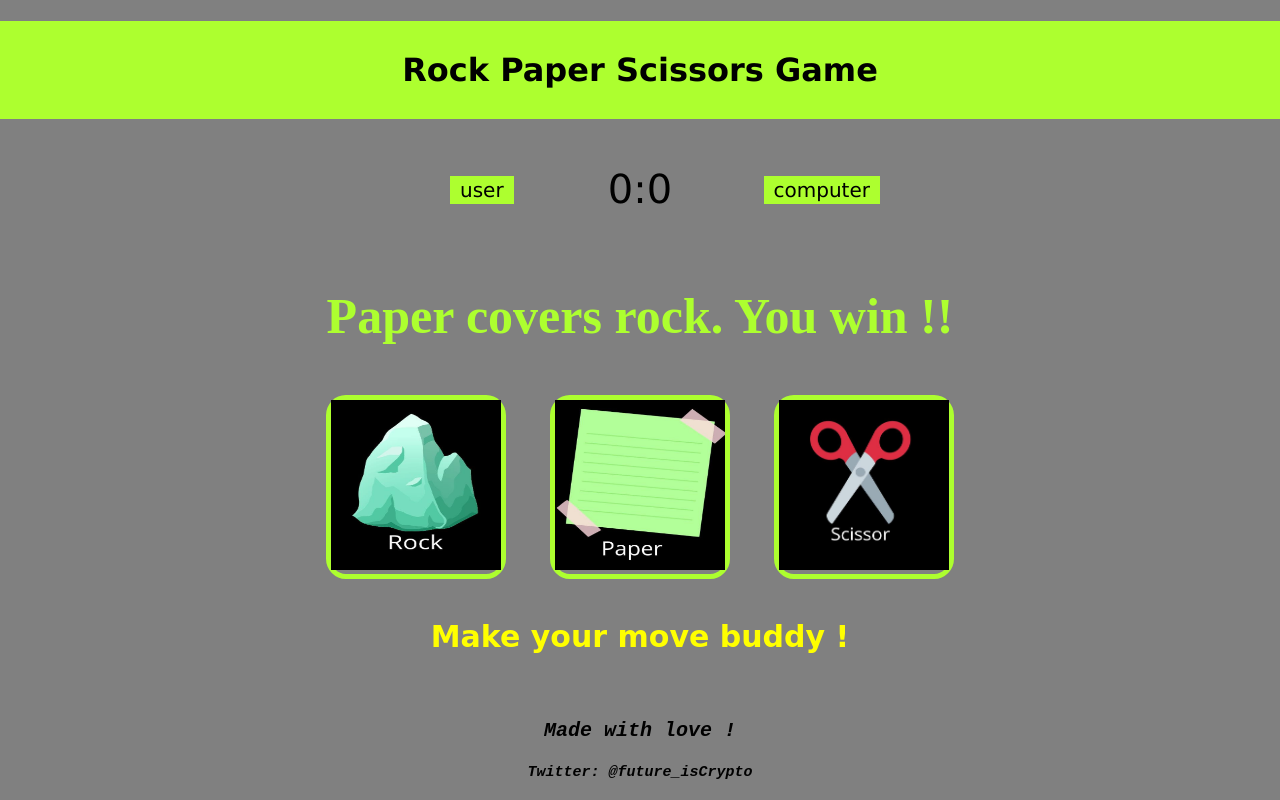
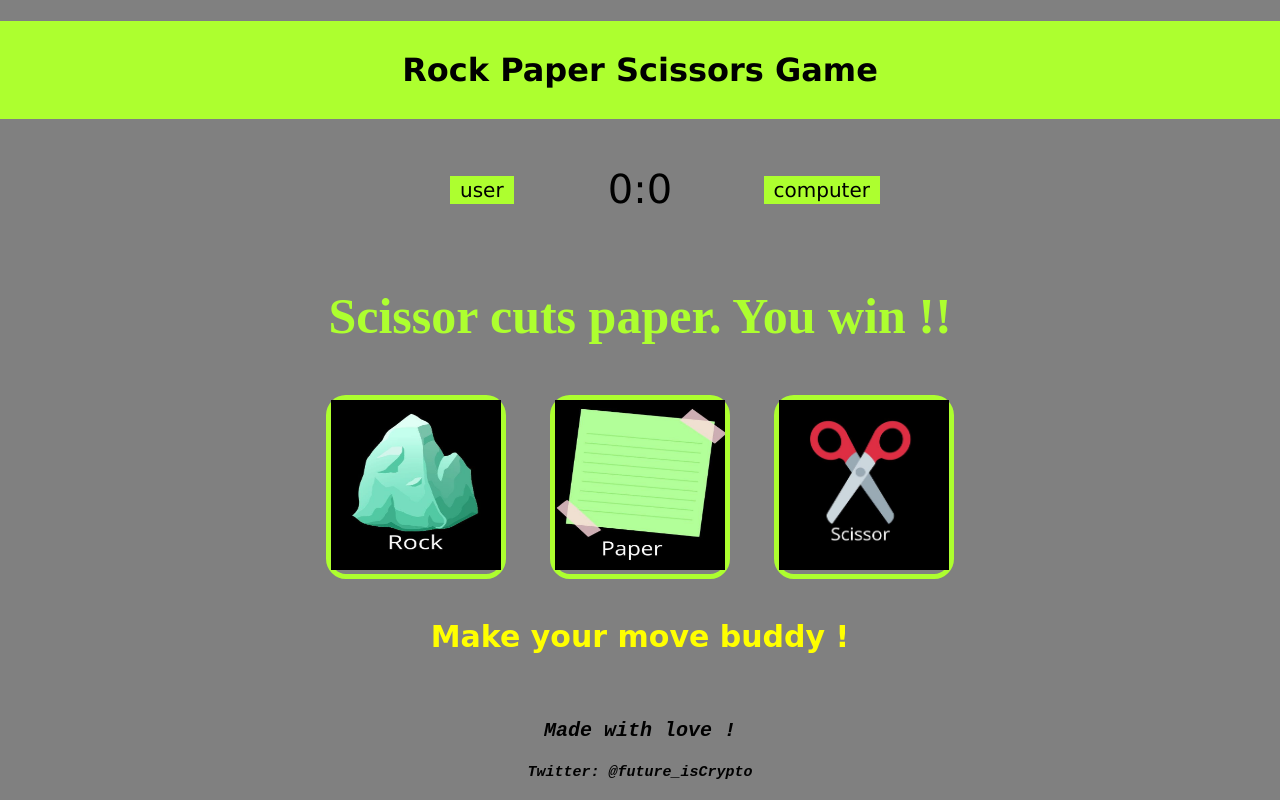
Before and after one commit to drstrange2504/RockPaperScissors, a plain HTML site: page index.html in a window 1280 px wide. Drawn offline with Linux system fonts and the light colour scheme.

Commit message:
Update index.html

```diff
--- a/index.html
+++ b/index.html
@@ -15,7 +15,7 @@
   <span id="user-score">0</span>:<span id="computer-score">0</span>
 </div>
 <div class="result">
-<p>Paper covers rock. You win !!</p>
+<p>Scissor cuts paper. You win !!</p>
 </div>
 <div class="choices">
     <div class="choice" id="r">
```
